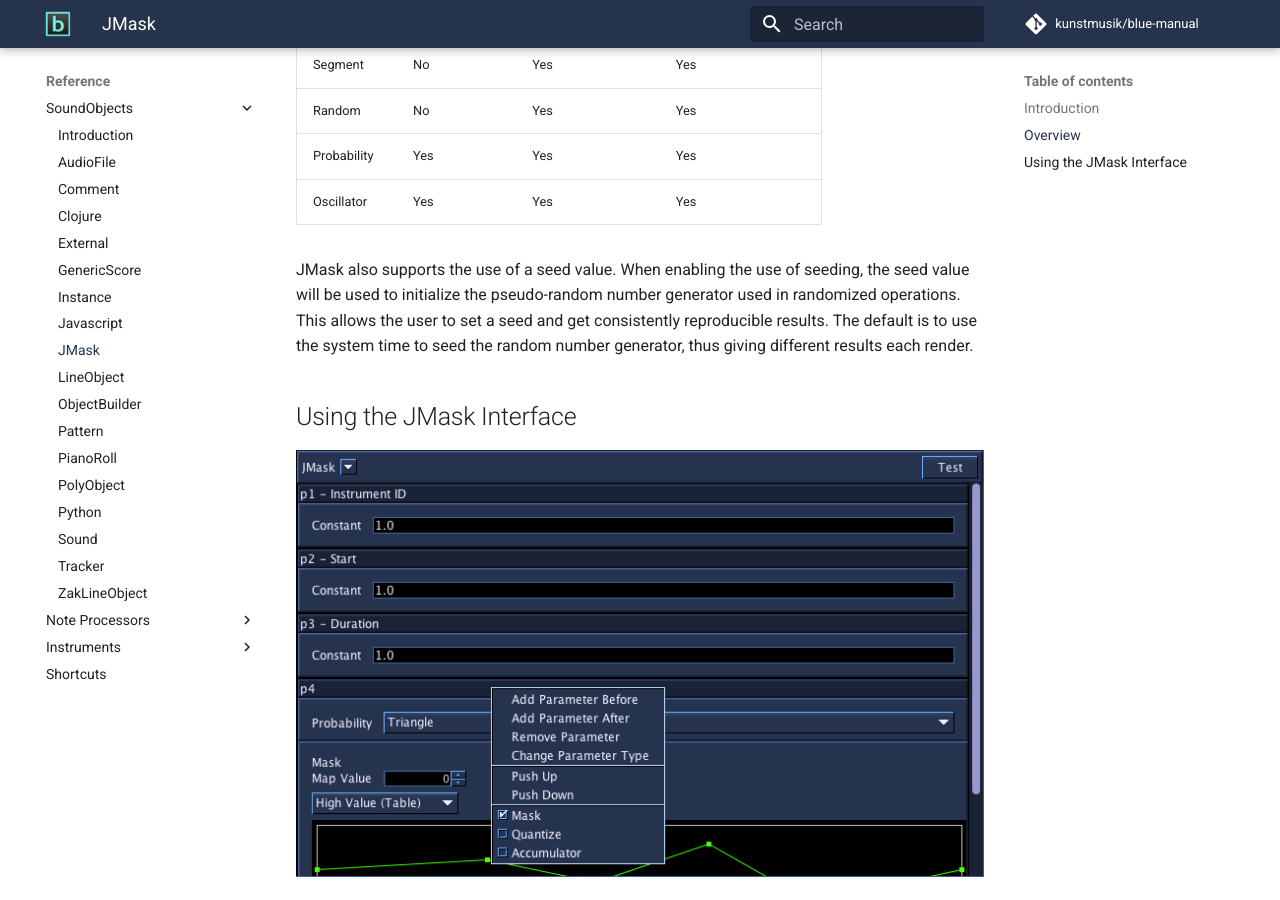
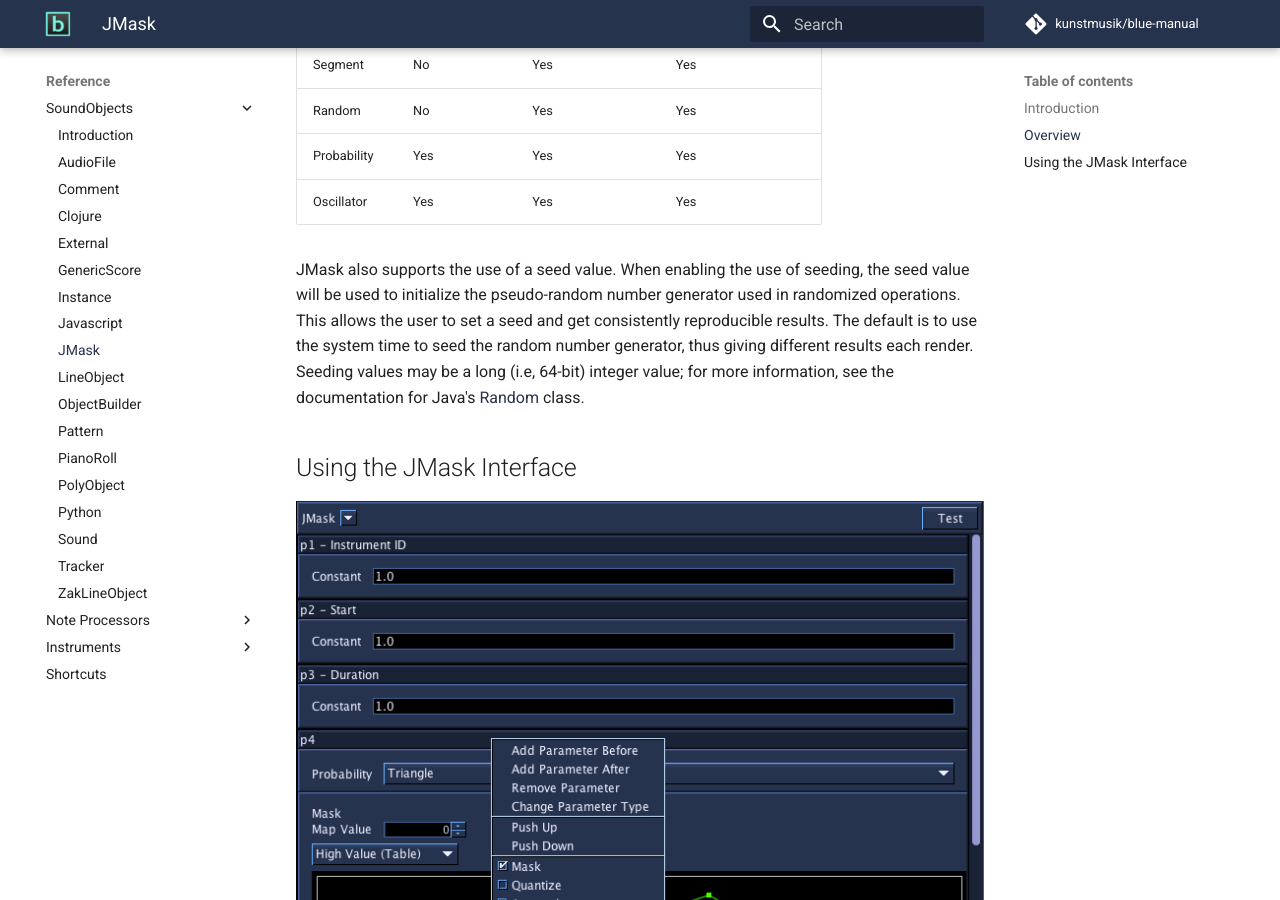
Before and after one commit to kunstmusik/blue-manual, an MkDocs documentation site: the page built from docs/users/reference/soundObjects/jmask.md, in a window 1280 px wide and 900 px high, scrolled down 1514 px. Built offline with MkDocs 1.6.1 and Material for MkDocs 9.7.7, drawn with Linux system fonts in a browser that asks for light colours; comment, search, counter and statistics services are not loaded.

Commit message:
updated JMask doc for seed values

```diff
--- a/docs/users/reference/soundObjects/jmask.md
+++ b/docs/users/reference/soundObjects/jmask.md
@@ -61,7 +61,10 @@ seeding, the seed value will be used to initialize the pseudo-random
 number generator used in randomized operations. This allows the user to
 set a seed and get consistently reproducible results. The default is to
 use the system time to seed the random number generator, thus giving
-different results each render.
+different results each render. Seeding values may be a long (i.e, 64-bit)
+integer value; for more information, see the documentation for Java's
+[Random](https://docs.oracle.com/javase/8/docs/api/java/util/Random.html#Random-long-)
+class.
 
 ## Using the JMask Interface
 
```
Also changed, not shown: 1 other file.
